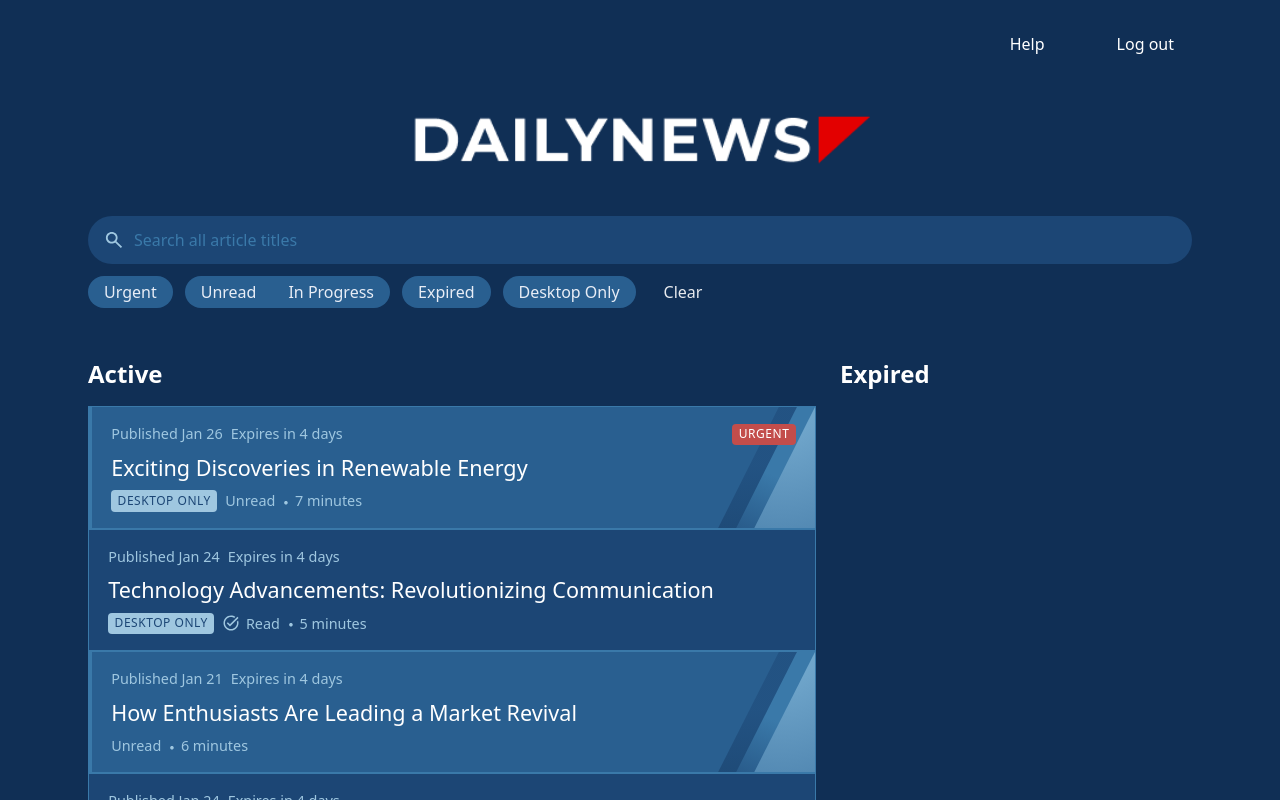
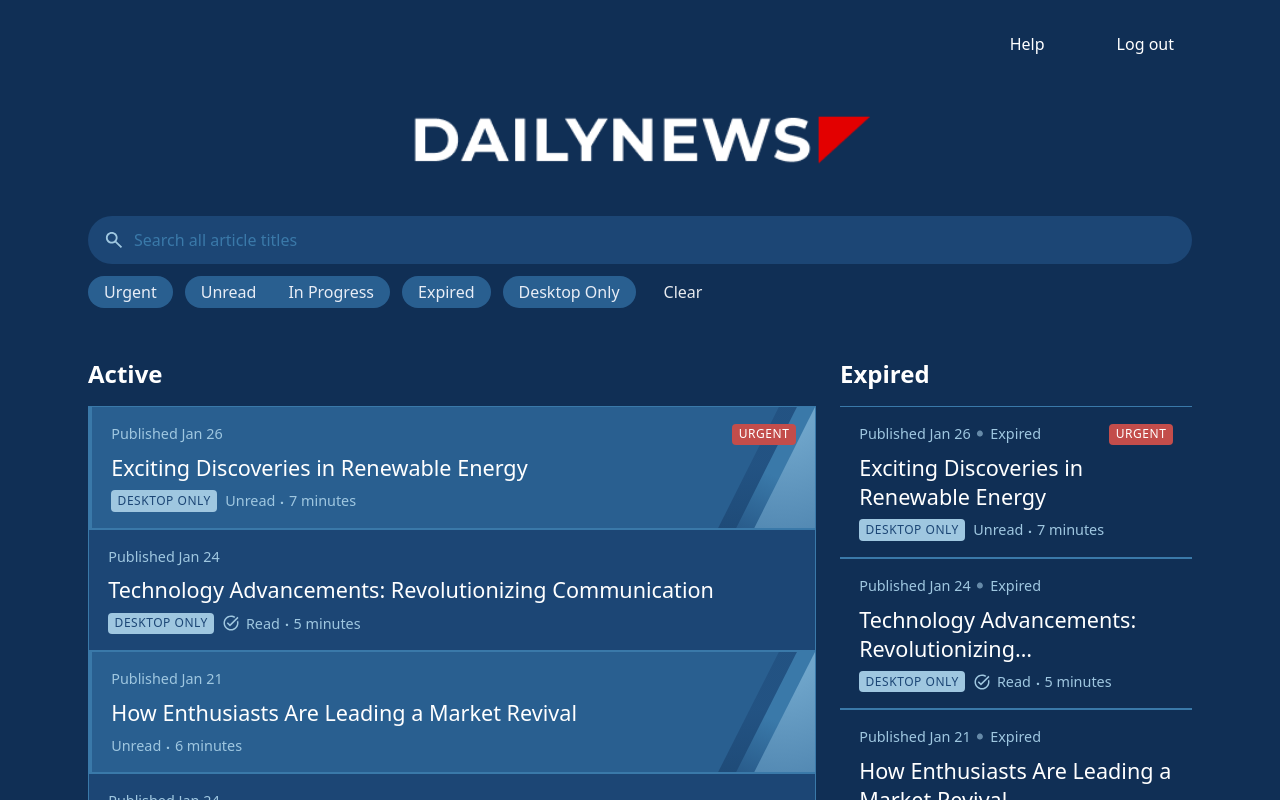
Before and after one commit to andreatanky/react-app-fe, a React (Vite) app: page / in a window 1280 px wide. Shown: the top 800 px of the page. Built offline with nearby package versions, Linux system fonts and the light colour scheme.

Commit message:
Add expired card design

```diff
--- a/src/components/cards/ProductCard.module.css
+++ b/src/components/cards/ProductCard.module.css
@@ -15,6 +15,13 @@
 .unread {
   background: var(--color-surface-bright);
   border-left: 4px solid var(--color-outline);
+}
+
+.expired {
+  background: var(--color-surface-container);
+  border: 1px solid var(--color-outline);
+  border-left: none;
+  border-right: none;
 }
 
 .background {
@@ -41,7 +48,7 @@
 .metaRow {
   display: flex;
   align-items: center;
-  gap: 0.5rem;
+  gap: 0.3rem;
   flex-wrap: wrap;
   color: var(--color-on-surface-variant);
   font-size: 0.9rem;
@@ -72,6 +79,13 @@
   font-weight: 400;
 }
 
+.titleClamp {
+  display: -webkit-box;
+  -webkit-line-clamp: 2;
+  -webkit-box-orient: vertical;
+  overflow: hidden;
+}
+
 .footer {
   display: flex;
   align-items: center;
@@ -87,22 +101,23 @@
 .readStatusContainer {
   display: flex;
   align-items: center;
-  gap: 0.5rem;
+  gap: 0.3rem;
 }
 
 .footerItem {
   display: inline-flex;
   align-items: center;
-  gap: 0.35rem;
 }
 
 .separator {
-  margin-top: 4px;
-  width: 6px;
-  height: 6px;
+  width: 4px;
+  height: 4px;
+  margin-top: 4px
 }
 
 .icon {
   width: 18px;
   height: 18px;
 }
+
+.metaSeparator { width: 10px; height: 10px; opacity: 0.6; }
--- a/src/components/cards/ProductCard.tsx
+++ b/src/components/cards/ProductCard.tsx
@@ -28,6 +28,14 @@ const formatDate = (raw: string) => {
 const pluralise = (value: number, unit: string) =>
   `${value} ${unit}${value === 1 ? '' : 's'}`;
 
+const isExpired = (rawExpiry: string) => {
+  const parsed = Date.parse(rawExpiry)
+  if (Number.isNaN(parsed)) return false
+  const today = new Date()
+  today.setHours(0, 0, 0, 0)
+  return parsed < today.getTime()
+}
+
 const getProgressPercent = (value: number) => {
   if (!Number.isFinite(value)) return 0
   if (value <= 1) return Math.round(value * 100)
@@ -45,6 +53,7 @@ export const ProductCard = ({
   const isRead = product.isRead
   const showDesktopLabel = isDesktopOnlyProduct(product.classification)
   const pieChartDegrees = [progressPercent, 100 - progressPercent]
+  const expired = isExpired(product.expiryDate)
 
   const handleKeyDown = (event: KeyboardEvent<HTMLDivElement>) => {
     if (event.key === 'Enter' || event.key === ' ') {
@@ -54,7 +63,9 @@ export const ProductCard = ({
   }
 
   const cardClasses = [styles.card]
-  if (isRead) {
+  if (expired) {
+    cardClasses.push(styles.expired)
+  } else if (isRead) {
     cardClasses.push(styles.read)
   } else {
     cardClasses.push(styles.unread)
@@ -62,13 +73,18 @@ export const ProductCard = ({
 
   if (className) cardClasses.push(className)
 
+  const titleClasses = [styles.title]
+  if (expired) {
+    titleClasses.push(styles.titleClamp)
+  }
+
   return (
     <article
       className={cardClasses.join(' ')}
       onClick={() => onProductClick(product.systemDocId)}
       onKeyDown={handleKeyDown}
     >
-      {!isRead ? (
+      {!expired && !isRead ? (
         <img
           className={styles.background}
           src="card_background_dark.svg"
@@ -82,7 +98,19 @@ export const ProductCard = ({
             <span className={styles.metaItem}>Published {publishedDisplay}</span>
           ) : null}
 
-          <span className={styles.metaItem}>Expires in 4 days</span>
+          {expired ? (
+            <>
+              {publishedDisplay ? (
+                <img
+                  className={styles.metaSeparator}
+                  src="interpunct.svg"
+                  alt=""
+                  aria-hidden="true"
+                />
+              ) : null}
+              <span className={styles.metaItem}>Expired</span>
+            </>
+          ) : null}
 
           <span className={styles.spacer} />
           <div className={styles.badges}>
@@ -96,7 +124,7 @@ export const ProductCard = ({
           </div>
         </div>
 
-        <h3 className={styles.title}>{product.title}</h3>
+        <h3 className={titleClasses.join(' ')}>{product.title}</h3>
 
         <ProductCardFooter
           showDesktopLabel={showDesktopLabel}
--- a/src/components/cards/ProductCardFooter.tsx
+++ b/src/components/cards/ProductCardFooter.tsx
@@ -44,6 +44,14 @@ export const ProductCardFooter = ({
   }
 
   segments.push(
+    <img
+      className={styles.separator}
+      src="interpunct.svg"
+      alt=""
+      aria-hidden="true"
+    />
+  )
+  segments.push(
     <span key="duration">
       {readDurationLabel}
     </span>,
@@ -63,14 +71,6 @@ export const ProductCardFooter = ({
       <div className={styles.readStatusContainer}>
         {segments.map((segment, index) => (
           <span className={styles.footerItem} key={index}>
-            {index > 0 ? (
-              <img
-                className={styles.separator}
-                src="interpunct.svg"
-                alt=""
-                aria-hidden="true"
-              />
-            ) : null}
             {segment}
           </span>
         ))}
--- a/src/routes/home/HomePage.tsx
+++ b/src/routes/home/HomePage.tsx
@@ -21,7 +21,7 @@ const MOCK_ACTIVE_PRODUCTS: Product[] = [
     systemDocId: 'prod-1',
     title: 'Exciting Discoveries in Renewable Energy',
     publishedDate: '2025-01-26',
-    expiryDate: '2025-02-09',
+    expiryDate: '2025-12-17',
     readProgress: 0,
     readingDuration: 7,
     isRead: false,
@@ -32,7 +32,7 @@ const MOCK_ACTIVE_PRODUCTS: Product[] = [
     systemDocId: 'prod-2',
     title: 'Technology Advancements: Revolutionizing Communication',
     publishedDate: '2025-01-24',
-    expiryDate: '2025-02-07',
+    expiryDate: '2025-12-17',
     readProgress: 1,
     readingDuration: 5,
     isRead: true,
@@ -43,7 +43,7 @@ const MOCK_ACTIVE_PRODUCTS: Product[] = [
     systemDocId: 'prod-3',
     title: 'How Enthusiasts Are Leading a Market Revival',
     publishedDate: '2025-01-21',
-    expiryDate: '2025-02-04',
+    expiryDate: '2025-12-17',
     readProgress: 0,
     readingDuration: 6,
     isRead: false,
@@ -54,7 +54,54 @@ const MOCK_ACTIVE_PRODUCTS: Product[] = [
     systemDocId: 'prod-2',
     title: 'Technology Advancements: Revolutionizing Communication Technology Advancements: Revolutionizing Communication Technology Advancements: Revolutionizing Communication',
     publishedDate: '2025-01-24',
-    expiryDate: '2025-02-07',
+    expiryDate: '2025-12-17',
+    readProgress: 60,
+    readingDuration: 5,
+    isRead: true,
+    classification: 3,
+    isUrgent: false,
+  }
+]
+
+const MOCK_EXPIRED_PRODUCTS: Product[] = [
+  {
+    systemDocId: 'prod-1',
+    title: 'Exciting Discoveries in Renewable Energy',
+    publishedDate: '2025-01-26',
+    expiryDate: '2022-12-17',
+    readProgress: 0,
+    readingDuration: 7,
+    isRead: false,
+    classification: 4,
+    isUrgent: true,
+  },
+  {
+    systemDocId: 'prod-2',
+    title: 'Technology Advancements: Revolutionizing Communication',
+    publishedDate: '2025-01-24',
+    expiryDate: '2022-12-17',
+    readProgress: 1,
+    readingDuration: 5,
+    isRead: true,
+    classification: 5,
+    isUrgent: false,
+  },
+  {
+    systemDocId: 'prod-3',
+    title: 'How Enthusiasts Are Leading a Market Revival',
+    publishedDate: '2025-01-21',
+    expiryDate: '2022-12-17',
+    readProgress: 0,
+    readingDuration: 6,
+    isRead: false,
+    classification: 3,
+    isUrgent: false,
+  },
+  {
+    systemDocId: 'prod-2',
+    title: 'Technology Advancements: Revolutionizing Communication Technology Advancements: Revolutionizing Communication Technology Advancements: Revolutionizing Communication',
+    publishedDate: '2025-01-24',
+    expiryDate: '2022-12-17',
     readProgress: 60,
     readingDuration: 5,
     isRead: true,
@@ -121,6 +168,15 @@ export const HomePage = () => {
           <Grid size={4}>
             <article className={styles.pane}>
               <h2>Expired</h2>
+              <div className={styles.productList}>
+                {MOCK_EXPIRED_PRODUCTS.map((product) => (
+                  <ProductCard
+                    key={product.systemDocId}
+                    product={product}
+                    onProductClick={handleProductClick}
+                  />
+                ))}
+              </div>
             </article>
           </Grid>
         </Grid>
```
